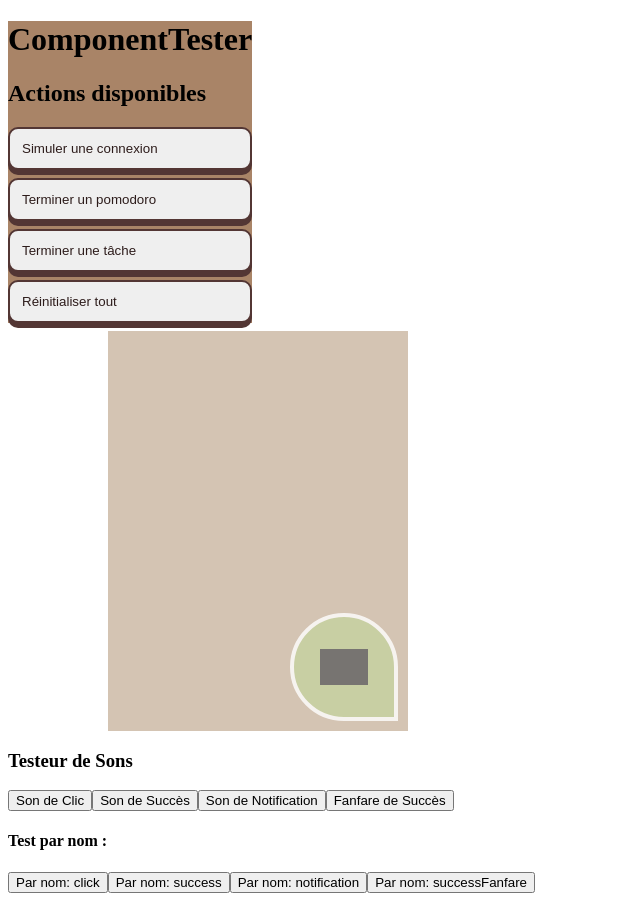
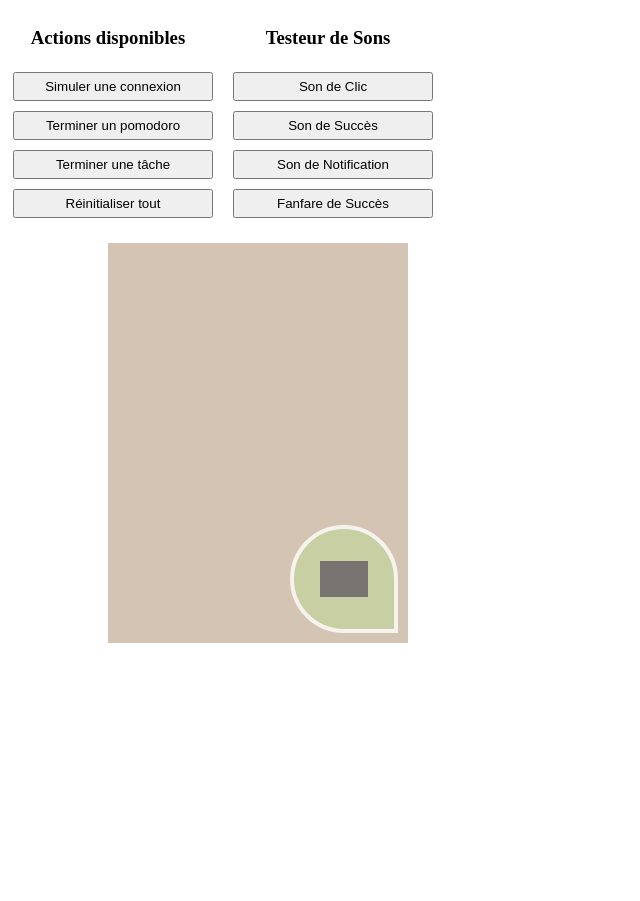
Before and after one commit to alexis-guerquin/component-sandbox, a React (Vite) app: page / in a window 1280 px wide. Shown: the whole page, without its empty margins (0-640 px from the left). After the commit the page ends 800 px from the top, so only its background shows below. Built offline with nearby package versions, Linux system fonts and the light colour scheme; grey boxes are pictures that could not be loaded.

Commit message:
ui testers generic ui

```diff
--- a/src/App.css
+++ b/src/App.css
@@ -9,3 +9,10 @@
   margin-left: 100px;
   position: relative;
 }
+
+.tester {
+  display: flex;
+  gap: 20px;
+  margin-bottom: 20px;
+  text-align: center;
+}
--- a/src/App.tsx
+++ b/src/App.tsx
@@ -1,21 +1,23 @@
 import './App.css';
 import DailyQuest from './components/Quests/DailyQuest/DailyQuest';
 import { QuestProvider } from './contexts/QuestContext';
-import ComponentTester from './components/Quests/ComponentTester/ComponentTester';
-import SoundTester from './components/SoundTester/SoundTester';
+import ComponentTester from './components/Testers/ComponentTester/ComponentTester';
+import SoundTester from './components/Testers/SoundTester/SoundTester';
 
 function App() {
   return (
     <div className="app">
       <QuestProvider>
-        <ComponentTester />
+        <div className="tester">
+          <ComponentTester />
+          <SoundTester />
+        </div>
         <div className="daily-missions">
           <DailyQuest
             style="pomodoro"
           />
         </div>
       </QuestProvider>
-      <SoundTester />
     </div>
   );
 }
--- /dev/null
+++ b/src/components/Testers/ComponentTester/ComponentTester.module.css
@@ -0,0 +1,11 @@
+.componenttester {
+  width: 200px;
+}
+
+.componenttester button {
+  width: 100%;
+  height: 100%;
+  padding: 5px;
+  margin: 5px;
+  cursor: pointer;
+}
--- /dev/null
+++ b/src/components/Testers/ComponentTester/ComponentTester.tsx
@@ -0,0 +1,66 @@
+import React, { useState } from 'react';
+import { useQuestActions } from '../../../hooks/useQuestActions';
+// import { useQuest } from '../../contexts/QuestContext';
+import styles from './ComponentTester.module.css';
+
+const ComponentTester: React.FC = () => {
+  const questActions = useQuestActions();
+  const [activeTab] = useState<'actions' | 'progress' | 'utilities'>('actions');
+
+  const handleLogin = () => {
+    questActions.login();
+  };
+
+  const handlePomodoroComplete = () => {
+    questActions.startPomodoro();
+  };
+
+  const handleTaskComplete = () => {
+    questActions.finishTask();
+  };
+
+  const handleReset = () => {
+    questActions.resetAllProgress();
+  };
+
+  const actionButtons = [
+    {
+      label: 'Simuler une connexion',
+      onClick: handleLogin,
+    },
+    {
+      label: 'Terminer un pomodoro',
+      onClick: handlePomodoroComplete,
+    },
+    {
+      label: 'Terminer une tâche',
+      onClick: handleTaskComplete,
+    },
+    {
+      label: 'Réinitialiser tout',
+      onClick: handleReset,
+    }
+  ];
+
+  return (
+    <div className={styles.componenttester}>
+      <div className={styles.testercontent}>
+        {activeTab === 'actions' && (
+          <div className={styles.actionssection}>
+            <h3>Actions disponibles</h3>
+            <div className={styles.actiongrid}>
+              {actionButtons.map((button, index) => (
+                <button
+                  key={index}
+                  onClick={button.onClick}
+                >{button.label}</button>
+              ))}
+            </div>
+          </div>
+        )}
+      </div>
+    </div>
+  );
+};
+
+export default ComponentTester;
--- /dev/null
+++ b/src/components/Testers/ComponentTester/index.ts
@@ -0,0 +1 @@
+export { default } from './ComponentTester';
--- /dev/null
+++ b/src/components/Testers/SoundTester/SoundTester.module.css
@@ -0,0 +1,11 @@
+.soundTester {
+  width: 200px;
+}
+
+.soundTester button {
+  width: 100%;
+  height: 100%;
+  padding: 5px;
+  margin: 5px;
+  cursor: pointer;
+}
--- /dev/null
+++ b/src/components/Testers/SoundTester/SoundTester.tsx
@@ -0,0 +1,38 @@
+import React from 'react';
+import {
+  playClickSound,
+  playSuccessSound,
+  playNotificationSound,
+  playSuccessFanfareSound,
+} from '../../../utils/soundUtils';
+import styles from './SoundTester.module.css';
+
+interface SoundTesterProps {
+  className?: string;
+}
+
+const SoundTester: React.FC<SoundTesterProps> = ({ className }) => {
+  return (
+    <div className={`${styles.soundTester} ${className || ''}`}>
+      <h3>Testeur de Sons</h3>
+      <div className={styles.buttonGrid}>
+        <button
+          onClick={playClickSound}
+        >Son de Clic</button>
+        <button
+          onClick={playSuccessSound}
+        >Son de Succès</button>
+
+        <button
+          onClick={playNotificationSound}
+        >Son de Notification</button>
+
+        <button
+          onClick={playSuccessFanfareSound}
+        >Fanfare de Succès</button>
+      </div>
+    </div>
+  );
+};
+
+export default SoundTester;
--- /dev/null
+++ b/src/components/Testers/SoundTester/index.ts
@@ -0,0 +1 @@
+export { default } from './SoundTester';
```
